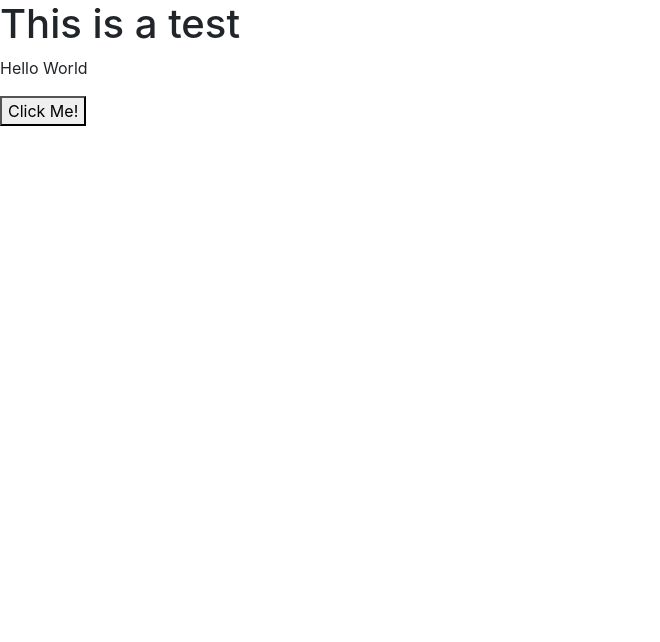
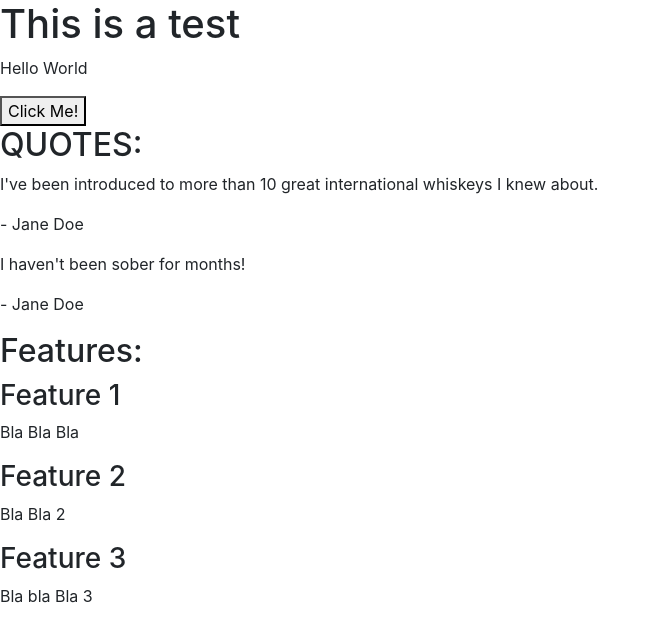
Before and after one commit to JacquesIversen/Playing-with-bootstrap, a plain HTML site: page index.html in a window 1280 px wide. Shown: the whole page, without its empty margins (0-660 px from the left). Drawn offline with nearby package versions, Linux system fonts and the light colour scheme.

Commit message:
added feature and quote

```diff
--- a/index.html
+++ b/index.html
@@ -6,12 +6,42 @@
     <meta name="viewport" content="width=device-width, initial-scale=1.0">
     <link rel="stylesheet" href="https://cdn.jsdelivr.net/npm/bootstrap@4.6.2/dist/css/bootstrap.min.css" integrity="sha384-xOolHFLEh07PJGoPkLv1IbcEPTNtaed2xpHsD9ESMhqIYd0nLMwNLD69Npy4HI+N" crossorigin="anonymous">
     <script src="https://cdn.jsdelivr.net/npm/bootstrap@4.6.2/dist/js/bootstrap.bundle.min.js" integrity="sha384-Fy6S3B9q64WdZWQUiU+q4/2Lc9npb8tCaSX9FK7E8HnRr0Jz8D6OP9dO5Vg3Q9ct" crossorigin="anonymous"></script>
-    <title>Document</title>
+    <title>Whiskey Drop</title>
 
 </head>
 <body>
     <h1>This is a test</h1>
     <p>Hello World</p>
     <button>Click Me!</button>
+
+    <section class="quotes">
+        <h2 class="text-uppercase">Quotes:</h2>
+        <div class="quote">
+            <p>I've been introduced to more than 10 great international whiskeys I knew about.</p>
+            <p>- Jane Doe</p>
+        </div>
+        <div class="quote">
+            <p>I haven't been sober for months!</p>
+            <p>- Jane Doe</p>
+        </div>
+    </section>
+    <!-- /.quotes-->
+
+    <!-- Features-->
+    <section class="features">
+        <h2>Features:</h2>
+        <div class="feature">
+            <h3>Feature 1</h3>
+            <p>Bla Bla Bla</p>
+        </div>
+        <div class="feature">
+            <h3>Feature 2</h3>
+            <p>Bla Bla 2</p>
+        </div>
+        <div class="feature">
+            <h3>Feature 3</h3>
+            <p>Bla bla Bla 3</p>
+        </div>
+    </section>
 </body>
 </html>
```
